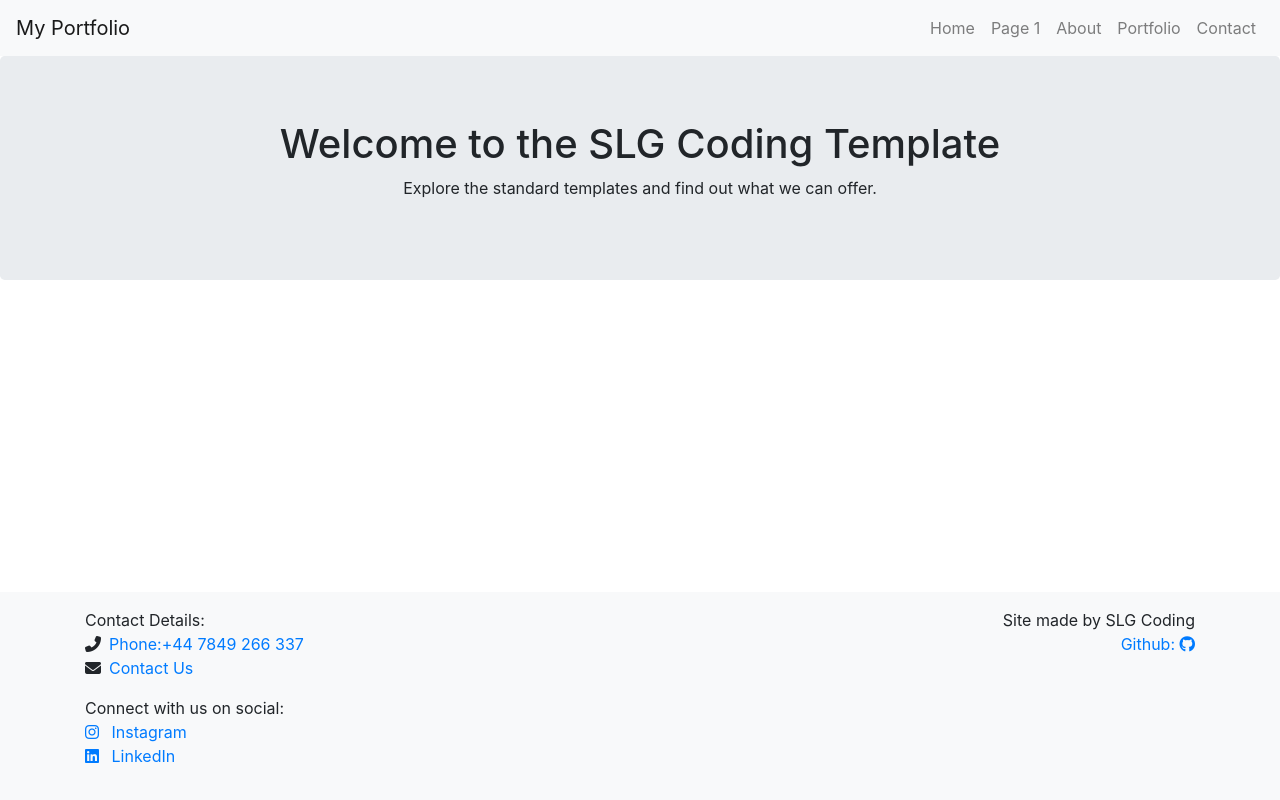
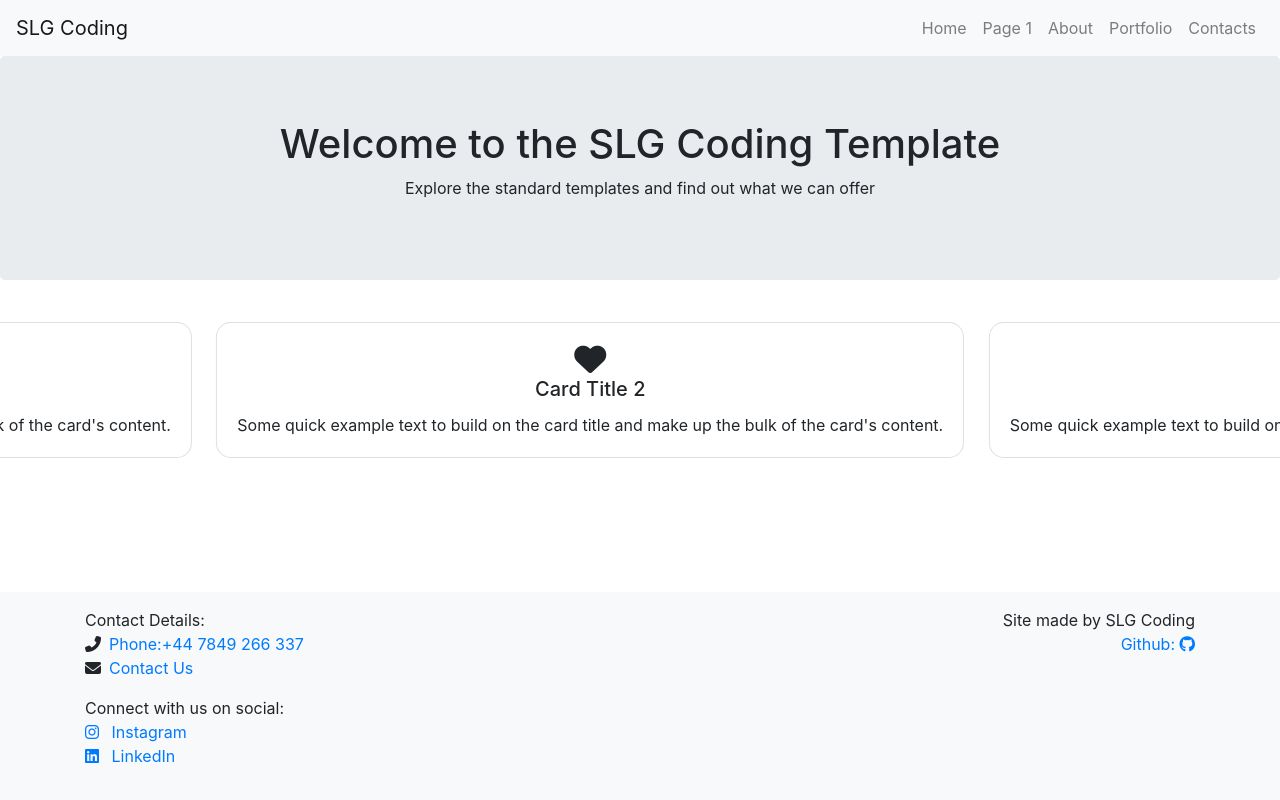
Before and after one commit to sarahgoodwin93/slg-coding, a Django app: page / in a window 1280 px wide. Run offline with Django 4.2, Linux system fonts and the light colour scheme; some libraries are stand-ins or nearby versions; some web fonts are replaced.

Commit message:
add scrolling cards

```diff
--- a/home/templates/home/index.html
+++ b/home/templates/home/index.html
@@ -7,6 +7,85 @@
 {% block content %}
 <div class="jumbotron text-center">
     <h1>Welcome to the SLG Coding Template</h1>
-    <p>Explore the standard templates and find out what we can offer.</p>
+    <p>Explore the standard templates and find out what we can offer</p>
 </div>
+
+<div class="card-container">
+    <div class="card-wrapper">
+        <!-- Original Cards -->
+        <div class="card">
+            <div class="card-body text-center">
+                <i class="fas fa-star fa-2x"></i>
+                <h5 class="card-title">Card Title 1</h5>
+                <p class="card-text">Some quick example text to build on the card title and make up the bulk of the card's content.</p>
+            </div>
+        </div>
+        <div class="card">
+            <div class="card-body text-center">
+                <i class="fas fa-heart fa-2x"></i>
+                <h5 class="card-title">Card Title 2</h5>
+                <p class="card-text">Some quick example text to build on the card title and make up the bulk of the card's content.</p>
+            </div>
+        </div>
+        <div class="card">
+            <div class="card-body text-center">
+                <i class="fas fa-bell fa-2x"></i>
+                <h5 class="card-title">Card Title 3</h5>
+                <p class="card-text">Some quick example text to build on the card title and make up the bulk of the card's content.</p>
+            </div>
+        </div>
+        <div class="card">
+            <div class="card-body text-center">
+                <i class="fas fa-bell fa-2x"></i>
+                <h5 class="card-title">Card Title 4</h5>
+                <p class="card-text">Some quick example text to build on the card title and make up the bulk of the card's content.</p>
+            </div>
+        </div>
+        <div class="card">
+            <div class="card-body text-center">
+                <i class="fas fa-bell fa-2x"></i>
+                <h5 class="card-title">Card Title 5</h5>
+                <p class="card-text">Some quick example text to build on the card title and make up the bulk of the card's content.</p>
+            </div>
+        </div>
+
+        <!-- Duplicate Cards for Seamless Effect -->
+        <div class="card">
+            <div class="card-body text-center">
+                <i class="fas fa-star fa-2x"></i>
+                <h5 class="card-title">Card Title 1</h5>
+                <p class="card-text">Some quick example text to build on the card title and make up the bulk of the card's content.</p>
+            </div>
+        </div>
+        <div class="card">
+            <div class="card-body text-center">
+                <i class="fas fa-heart fa-2x"></i>
+                <h5 class="card-title">Card Title 2</h5>
+                <p class="card-text">Some quick example text to build on the card title and make up the bulk of the card's content.</p>
+            </div>
+        </div>
+        <div class="card">
+            <div class="card-body text-center">
+                <i class="fas fa-bell fa-2x"></i>
+                <h5 class="card-title">Card Title 3</h5>
+                <p class="card-text">Some quick example text to build on the card title and make up the bulk of the card's content.</p>
+            </div>
+        </div>
+        <div class="card">
+            <div class="card-body text-center">
+                <i class="fas fa-bell fa-2x"></i>
+                <h5 class="card-title">Card Title 4</h5>
+                <p class="card-text">Some quick example text to build on the card title and make up the bulk of the card's content.</p>
+            </div>
+        </div>
+        <div class="card">
+            <div class="card-body text-center">
+                <i class="fas fa-bell fa-2x"></i>
+                <h5 class="card-title">Card Title 5</h5>
+                <p class="card-text">Some quick example text to build on the card title and make up the bulk of the card's content.</p>
+            </div>
+        </div>
+    </div>
+</div>
+
 {% endblock %}
--- a/static/css/base.css
+++ b/static/css/base.css
@@ -0,0 +1,39 @@
+/* base.css */
+
+/* Basic styling for card container */
+.card-container {
+    overflow: hidden; /* Hide overflow to contain cards within the viewport */
+    width: 100%; /* Full width */
+    position: relative; /* Set position relative for inner positioning */
+    white-space: nowrap; /* Prevent cards from wrapping to a new line */
+}
+
+/* Wrapper for the cards to scroll */
+.card-wrapper {
+    display: inline-block; /* Allow cards to display in a row */
+    animation: scroll 90s linear infinite; /* Animation for scrolling */
+}
+
+/* Styling for individual cards */
+.card {
+    border-radius: 15px; /* Rounded corners for cards */
+    margin: 10px; /* Margin around cards */
+    transition: transform 0.3s; /* Smooth hover effect */
+    min-width: 100px; /* Minimum width for each card */
+    display: inline-block; /* Display cards inline */
+}
+
+/* Card hover effect */
+.card:hover {
+    transform: scale(1.05); /* Slightly enlarge card on hover */
+}
+
+/* Animation for scrolling */
+@keyframes scroll {
+    0% {
+        transform: translateX(0); /* Start at the initial position */
+    }
+    100% {
+        transform: translateX(-100%); /* Move off-screen to the left */
+    }
+}
--- /dev/null
+++ b/static/js/base.js
@@ -0,0 +1,3 @@
+$(document).ready(function(){
+    // This can be kept empty if you're using pure CSS for movement
+});
--- a/templates/base.html
+++ b/templates/base.html
@@ -38,6 +38,7 @@
     <script src="https://stackpath.bootstrapcdn.com/bootstrap/4.4.1/js/bootstrap.min.js" integrity="sha384-wfSDF2E50Y2D1uUdj0O3uMBJnjuUD4Ih7YwaYd1iqfktj0Uod8GCExl3Og8ifwB6" crossorigin="anonymous"></script>
     <!-- Stripe JS -->
     <script src="https://js.stripe.com/v3/"></script>
+    <script src="{% static 'js/base.js' %}"></script>
     {% endblock %}
 
     <title>SLG Template</title>
@@ -45,7 +46,7 @@
         <body class="d-flex flex-column min-vh-100">
         <!-- Logo and Navbar -->
         <nav class="navbar navbar-expand-lg navbar-light bg-light justify-content-end">
-            <a class="navbar-brand" href="{% url 'home' %}">My Portfolio</a>
+            <a class="navbar-brand" href="{% url 'home' %}">SLG Coding</a>
             <button class="navbar-toggler" type="button" data-toggle="collapse" data-target="#navbarNav" aria-controls="navbarNav" aria-expanded="false" aria-label="Toggle navigation">
                 <span class="navbar-toggler-icon"></span>
             </button>
@@ -64,7 +65,7 @@
                         <a class="nav-link" href="#">Portfolio</a>
                     </li>
                     <li class="nav-item">
-                        <a class="nav-link" href="#">Contact</a>
+                        <a class="nav-link" href="#">Contacts</a>
                     </li>
                 </ul>
             </div>
```
Also changed, not shown: static/images/favicon.png (added).
